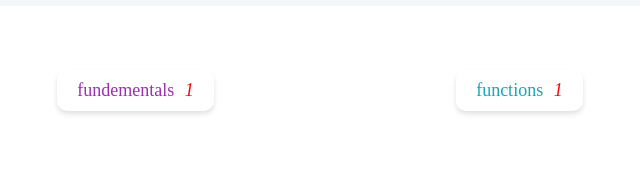
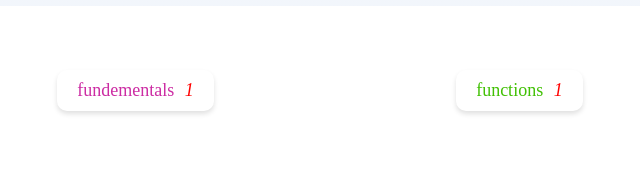
Before and after one commit to CodeMastery/DynamicTypology, a plain HTML site: page tags/index.html in a window 1280 px wide. Shown: the part 429-616 px from the top of the page, 315-955 px from the left. Drawn offline with Linux system fonts and the light colour scheme.

Commit message:
First Push

```diff
--- a/tags/index.html
+++ b/tags/index.html
@@ -251,14 +251,14 @@
 
 
             <a href="fundementals" class="fundementals" value="fundementals">
-                <span style='color: #a12bbb'>fundementals <i>1</i> </span>
+                <span style='color: #cc2ca3'>fundementals <i>1</i> </span>
             </a>
 
 
 
 
             <a href="functions" class="functions" value="functions">
-                <span style='color: #10aaba'>functions <i>1</i> </span>
+                <span style='color: #41c004'>functions <i>1</i> </span>
             </a>
 
 
```
Also changed, not shown: 2022/01/19/hello-world/index.html (+1 -0 lines).
